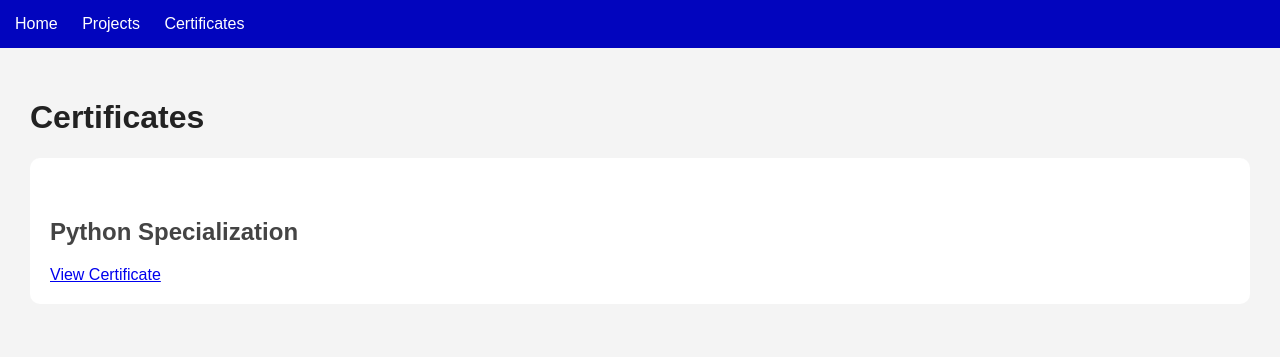
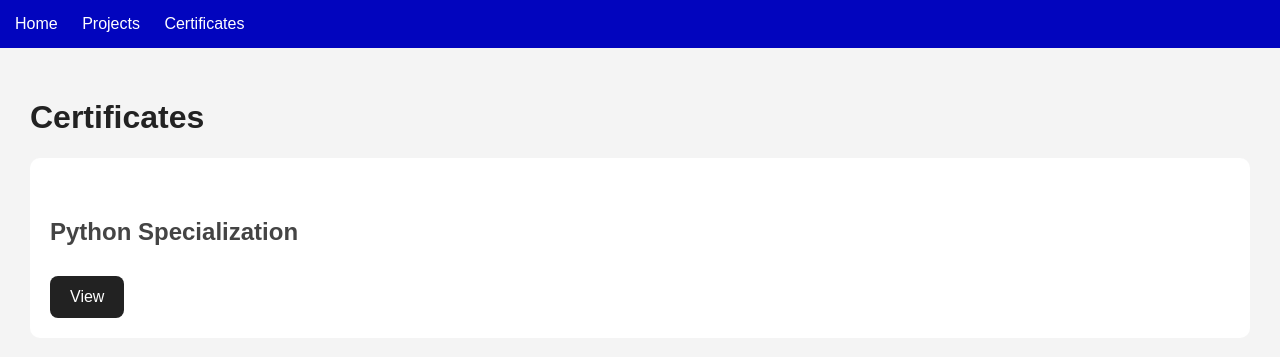
Before and after one commit to PranavRane25896/website_my_portfolio, a Flask app: page /certificates in a window 1280 px wide. Shown: the top 357 px of the page. Run offline with Flask 3, Linux system fonts and the light colour scheme.

Commit message:
updated certificate button and home summary

```diff
--- a/templates/certificates.html
+++ b/templates/certificates.html
@@ -23,8 +23,12 @@
 
             <h2>Python Specialization</h2>
 
-            <a href="https://drive.google.com/file/d/1Mc9oxl4spfSSP-203qaA8bIJUWbOEuUh/view?usp=sharing" target="_blank">
-                View Certificate
+            <a class="resume-button"
+            href="https://drive.google.com/file/d/1Mc9oxl4spfSSP-203qaA8bIJUWbOEuUh/preview"
+            target="_blank">
+
+                View
+
             </a>
 
         </div>
--- a/templates/home.html
+++ b/templates/home.html
@@ -46,7 +46,7 @@
             <h2>Summary</h2>
 
             <p>
-                CFD Application Engineer with hands-on experience in automotive thermal ( Conjugate Heat Transfer (CHT)), electrochemical and aerodynamic simulations. Extensive experience in simulating end-to-end automotive paint shop simulations. Proficient in ANSA for CAD cleanup and meshing, with a strong background in high-fidelity numerical modeling, turbulence modeling, and validation against experimental data. Experienced in Agile project delivery and cross-functional technical communication with global OEM clients.
+                CFD Application Engineer with hands-on experience in automotive thermal (Conjugate Heat Transfer (CHT)), electrochemical and aerodynamic simulations. Extensive experience in simulating end-to-end automotive paint shop simulations. Proficient in ANSA for CAD cleanup and meshing, with a strong background in high-fidelity numerical modeling, turbulence modeling, and validation against experimental data. Experienced in Agile project delivery and cross-functional technical communication with global OEM clients.
             </p>
 
         </div>
```
